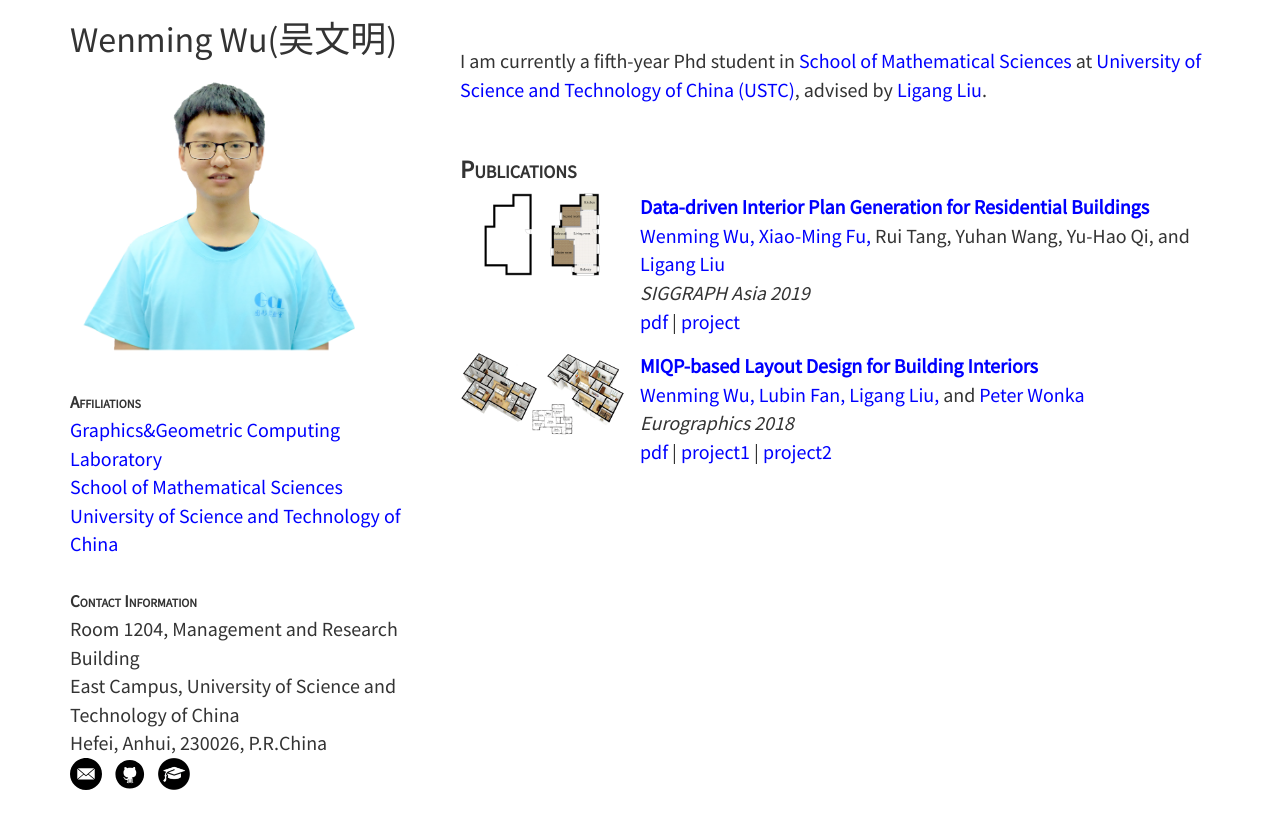
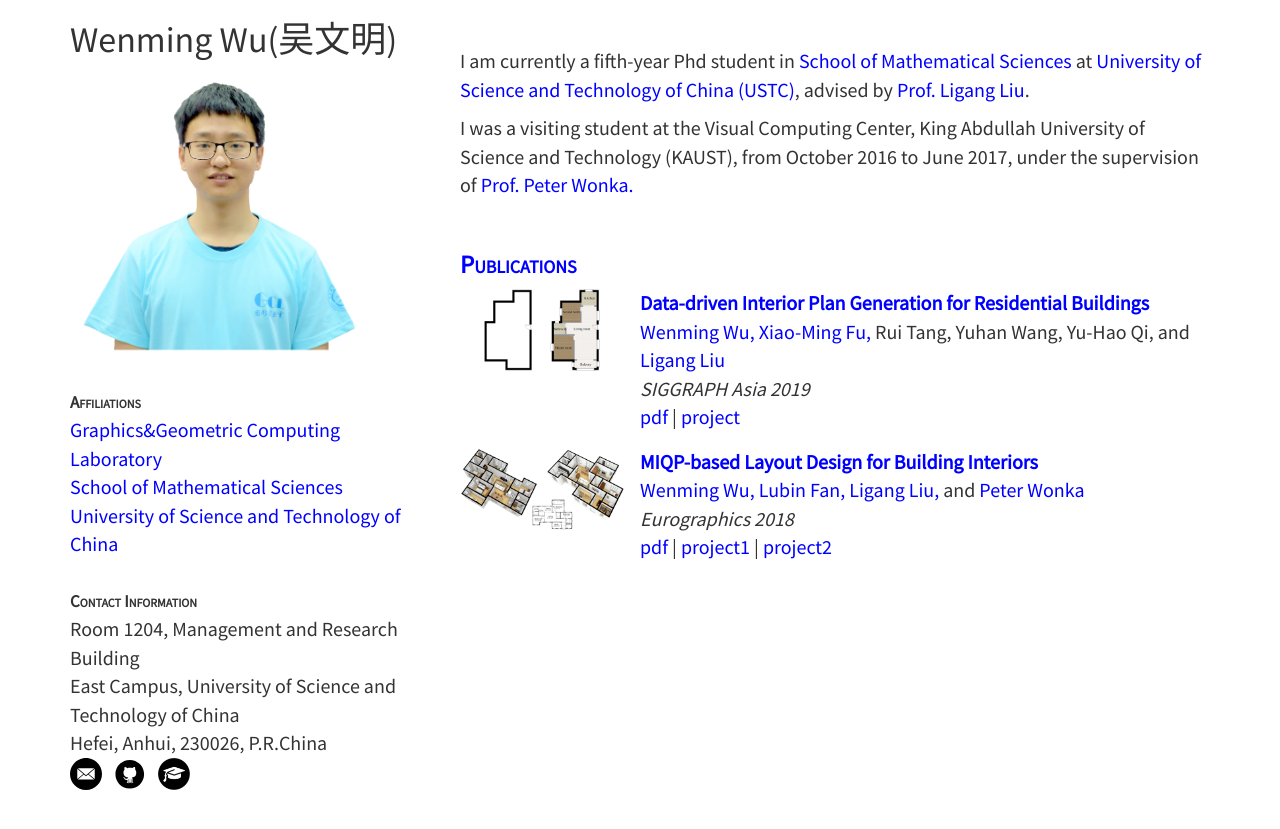
Before and after one commit to wutomwu/wutomwu.github.io, a Jekyll site: the page built from index.html, in a window 1280 px wide. Shown: the top 829 px of the page. Built offline with Jekyll 4.4.1, drawn with Linux system fonts in a browser that asks for light colours.

Commit message:
Update index.html

```diff
--- a/index.html
+++ b/index.html
@@ -6,14 +6,12 @@ layout: default
 	<div class='hidden-md hidden-lg mainheader'>About</div>
 
 	<p>
-		I am currently a fifth-year Phd student in <a target='_blank' href='http://math.ustc.edu.cn'>School of Mathematical Sciences</a> at <a target='_blank' href='https://www.ustc.edu.cn'>University of Science and Technology of China (USTC)</a>, advised by <a target='_blank' href='http://staff.ustc.edu.cn/~lgliu/'>Ligang Liu</a>.
-	</p>
-	<!-- <p>
-                <del>I move furnitures around. In my free time, I procrastinate...</del>
+		I am currently a fifth-year Phd student in <a target='_blank' href='http://math.ustc.edu.cn'>School of Mathematical Sciences</a> at <a target='_blank' href='https://www.ustc.edu.cn'>University of Science and Technology of China (USTC)</a>, advised by <a target='_blank' href='http://staff.ustc.edu.cn/~lgliu/'>Prof. Ligang Liu</a>.
 	</p>
 	<p>
-                I promise I will write an actual introduction of myself when I get some time... Hopefully this year!
-	</p> -->
+		I was a visiting student at the Visual Computing Center, King Abdullah University of Science and Technology (KAUST), from October 2016 to June 2017, under the supervision of <a target='_blank' href='http://peterwonka.net/'>Prof. Peter Wonka.
+	</p>
+
 </div>
 
 <!-- <div class='mainitem' id='news'>
```
